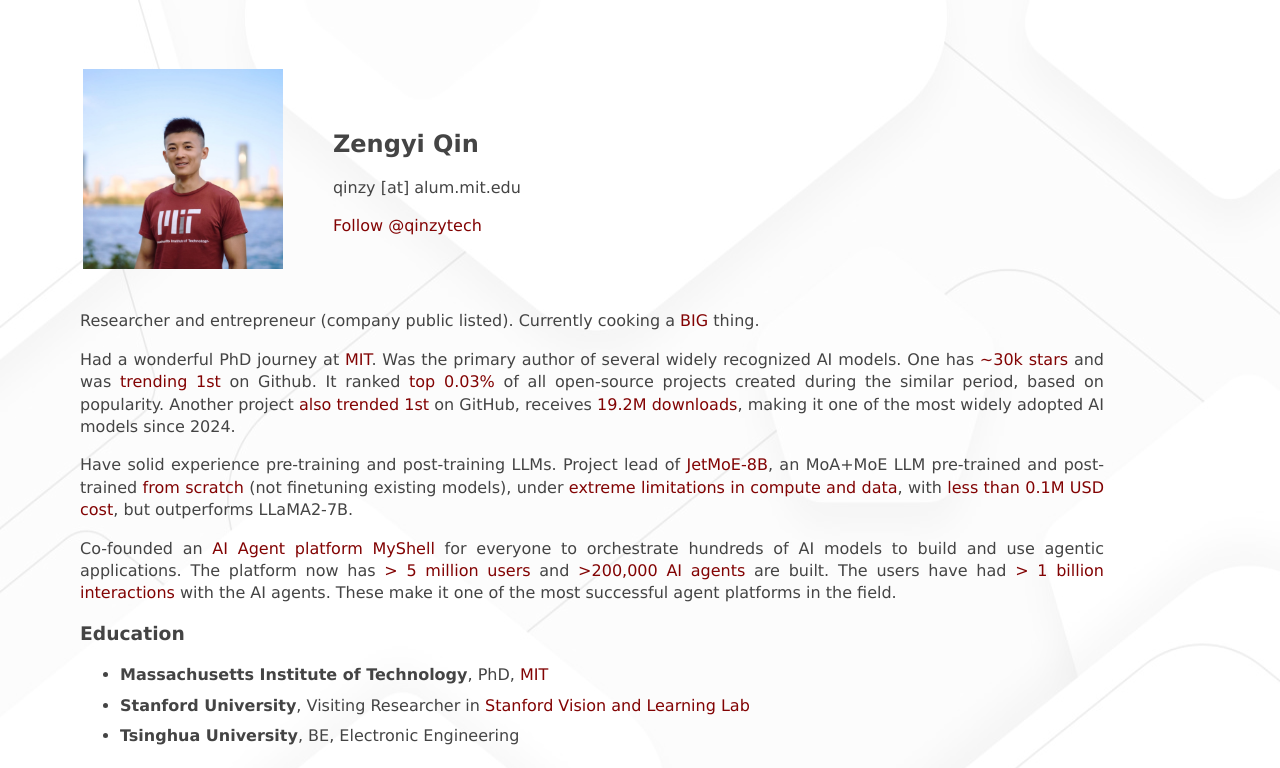
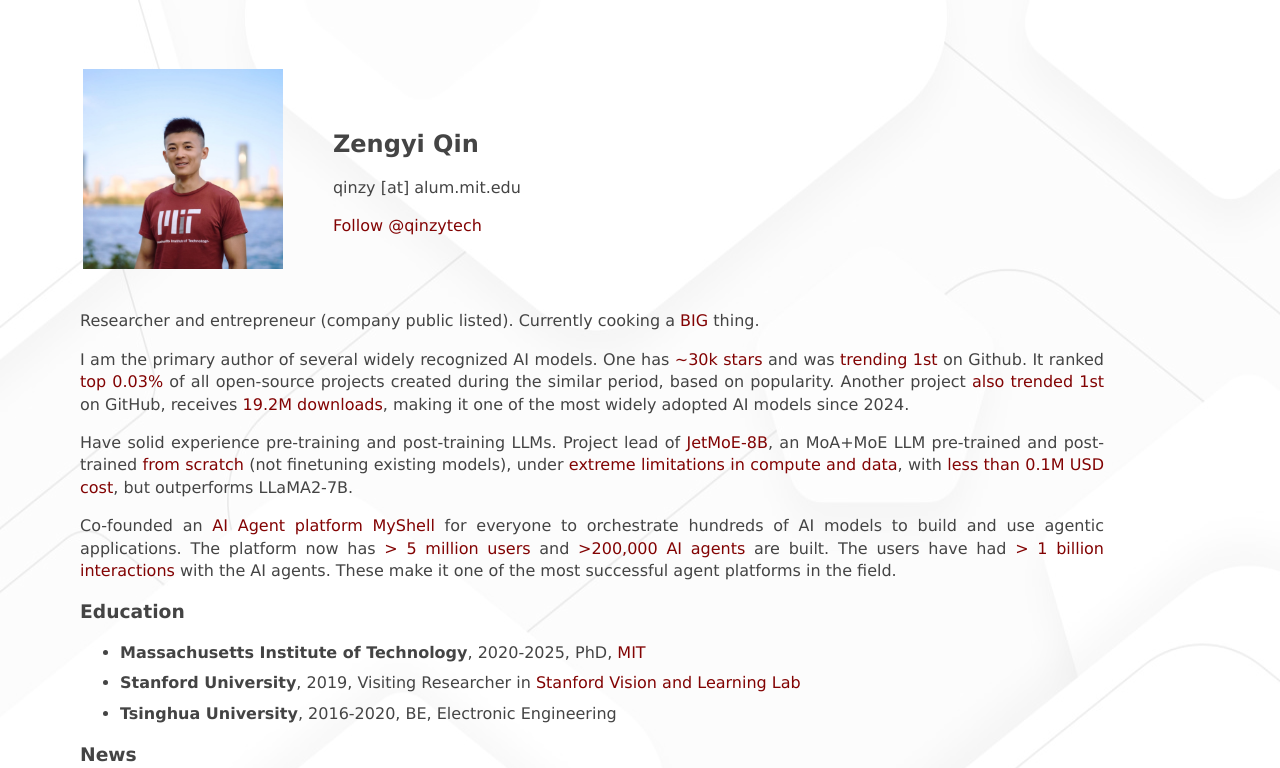
Before and after one commit to Zengyi-Qin/zengyi-qin.github.io, a plain HTML site: page index.html in a window 1280 px wide. Shown: the top 768 px of the page. Drawn offline with Linux system fonts and the light colour scheme; no server answers.

Commit message:
Update index.html

```diff
--- a/index.html
+++ b/index.html
@@ -98,7 +98,7 @@
   Researcher and entrepreneur (company public listed). Currently cooking a <hl>BIG</hl> thing.
 </font></p>
 <p><font face="Verdana">
-  Had a wonderful PhD journey at <a href="https://www.csail.mit.edu">MIT</a>. Was the primary author of several widely recognized AI models. One has <a href="https://github.com/myshell-ai/OpenVoice">~30k stars</a> and was <a href="https://www.qinzy.tech/figures/githubtrending-no1-v3.PNG">trending 1st</a> on Github. It ranked <a href="https://github.com/myshell-ai/OpenVoice">top 0.03%</a> of all open-source projects created during the similar period, based on popularity. Another project <a href="https://trendshift.io/repositories/8133">also trended 1st</a> on GitHub, receives <a href="https://www.qinzy.tech/figures/total_download.PNG">19.2M downloads</a>, making it one of the most widely adopted AI models since 2024.
+  I am the primary author of several widely recognized AI models. One has <a href="https://github.com/myshell-ai/OpenVoice">~30k stars</a> and was <a href="https://www.qinzy.tech/figures/githubtrending-no1-v3.PNG">trending 1st</a> on Github. It ranked <a href="https://github.com/myshell-ai/OpenVoice">top 0.03%</a> of all open-source projects created during the similar period, based on popularity. Another project <a href="https://trendshift.io/repositories/8133">also trended 1st</a> on GitHub, receives <a href="https://www.qinzy.tech/figures/total_download.PNG">19.2M downloads</a>, making it one of the most widely adopted AI models since 2024.
 </font></p>
 <p><font face="Verdana">
   Have solid experience pre-training and post-training LLMs. Project lead of <a href="https://research.myshell.ai/jetmoe">JetMoE-8B</a>, an MoA+MoE LLM pre-trained and post-trained <a href="https://research.myshell.ai/jetmoe">from scratch</a> (not finetuning existing models), under <a href="https://research.myshell.ai/jetmoe">extreme limitations in compute and data</a>, with <a href="https://research.myshell.ai/jetmoe">less than 0.1M USD cost</a>, but outperforms LLaMA2-7B.
@@ -112,9 +112,9 @@
 <h3><font face="Verdana">Education</h3>
 <p><font face="Verdana">
 <ul>
-<li><b>Massachusetts Institute of Technology</b>, PhD, <a href="https://www.csail.mit.edu/">MIT</a></li>
-<li><b>Stanford University</b>, Visiting Researcher in <a href="https://svl.stanford.edu/">Stanford Vision and Learning Lab</a> <br>
-<li><b>Tsinghua University</b>, BE, Electronic Engineering<br>
+<li><b>Massachusetts Institute of Technology</b>, 2020-2025, PhD, <a href="https://www.csail.mit.edu/">MIT</a></li>
+<li><b>Stanford University</b>, 2019, Visiting Researcher in <a href="https://svl.stanford.edu/">Stanford Vision and Learning Lab</a> <br>
+<li><b>Tsinghua University</b>, 2016-2020, BE, Electronic Engineering<br>
 </ul>
 </font></p>
 </div>
```
